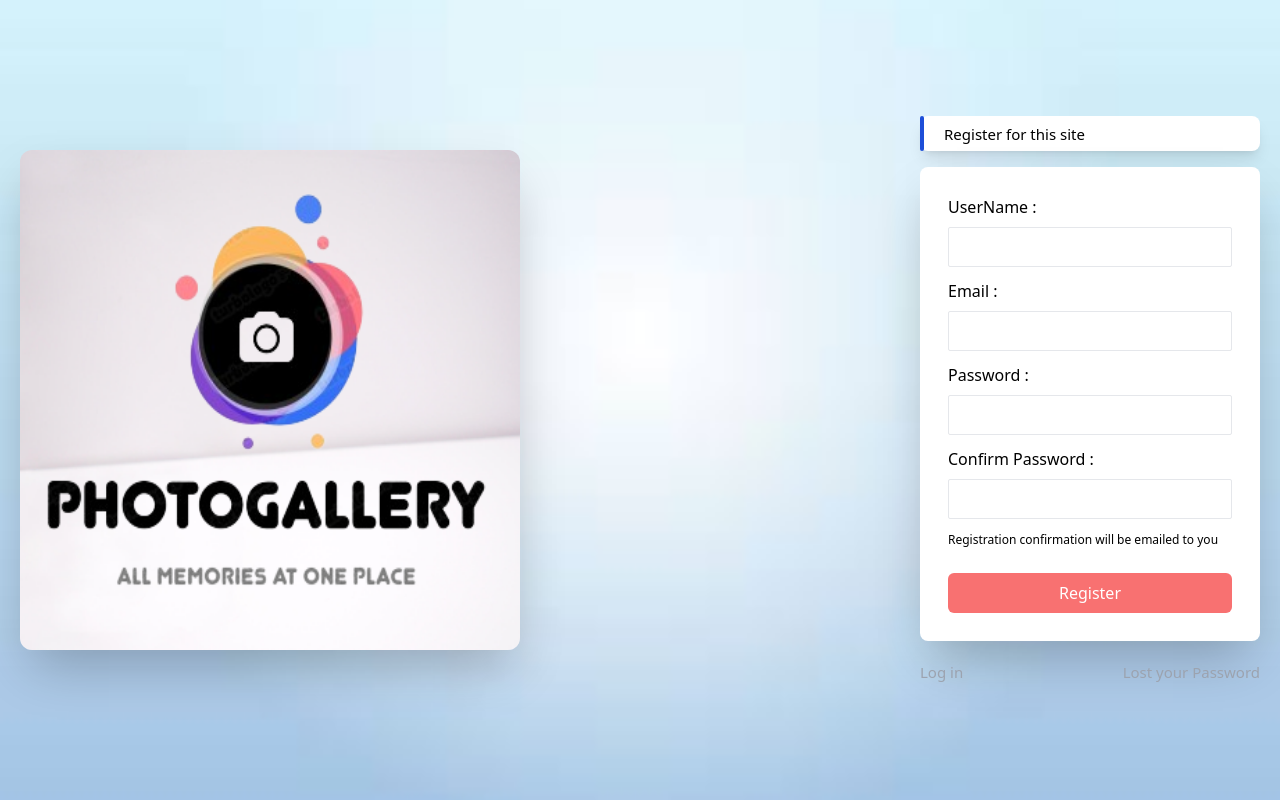
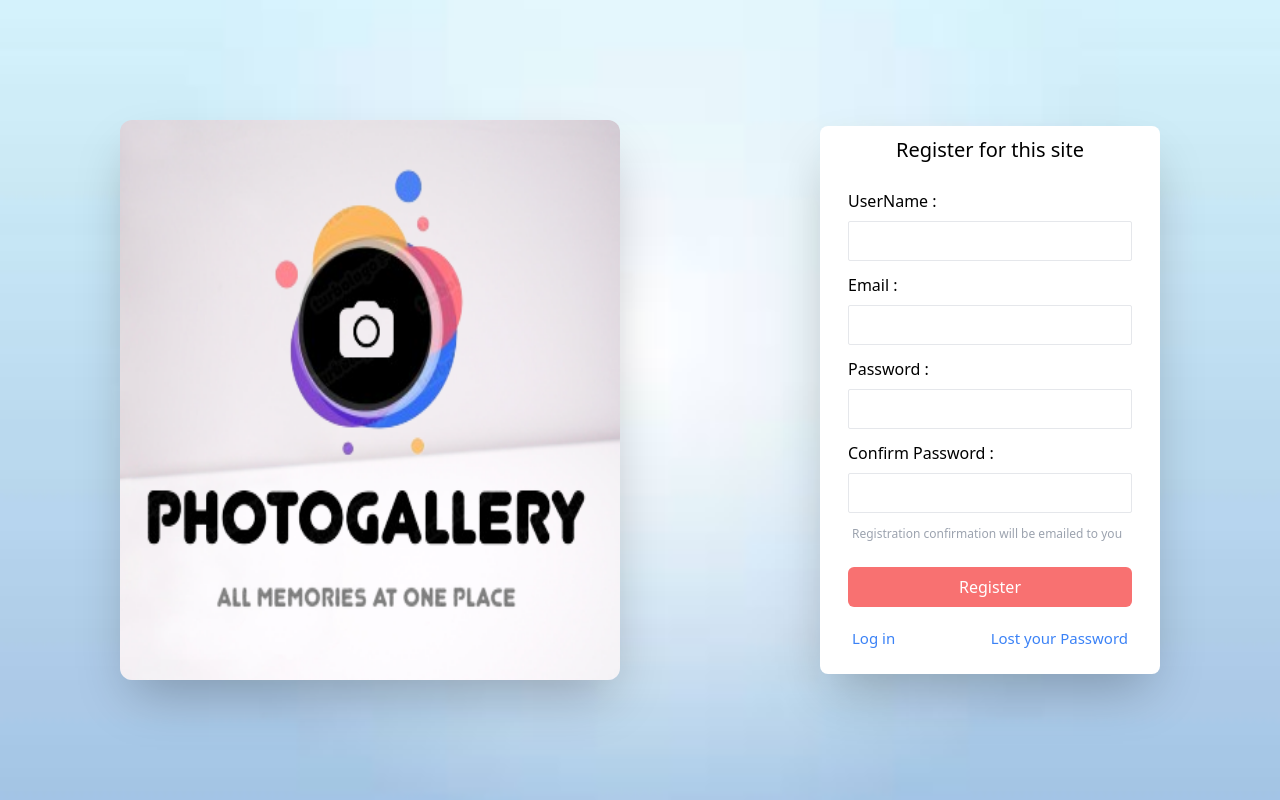
Before and after one commit to AkshatG106/photo-gallery, a React (Create React App) app: page / in a window 1280 px wide. Built offline with nearby package versions, Linux system fonts and the light colour scheme.

Commit message:
second commit

```diff
--- a/src/component/registration/Register.js
+++ b/src/component/registration/Register.js
@@ -1,39 +1,29 @@
 import React from "react";
 import bg from "../../assests/images.jpg";
-import logo from "../../assests/Logo.png";
-// import Lottie from "react-lottie";
-// import animationData from "../../lottie/Animation - 1714035586431.json";
+import logo from "../../assests/NewLogo.png";
+
 const Register = () => {
-  // const defaultOptions = {
-  //   loop: true,
-  //   autoplay: true,
-  //   animationData: animationData,
-  //   rendererSettings: {
-  //     preserveAspectRatio: "xMidYMid slice",
-  //   },
-  // };
-
   return (
     <div
       className="flex justify-center items-center h-screen bg-cover bg-center"
       style={{ backgroundImage: `url(${bg})` }}
     >
-      <div className="mr-[400px]">
+      <div className="mr-[200px]">
         <div className="">
-          <img src={logo} alt="Logo.png" className="w-[500px] h-[500px] rounded-xl shadow-2xl" />
-          {/* <div>
-            <Lottie options={defaultOptions} height={400} width={400} />
-          </div> */}
+          <img
+            src={logo}
+            alt="Logo.png"
+            className="w-[500px] h-[560px] rounded-xl shadow-2xl"
+          />
         </div>
       </div>
-      <div className="flex flex-col">
-        <div className="h-[35px] w-[340px] shadow-lg flex mb-4 bg-white rounded-lg">
-          <div className="bg-blue-700 w-1 h-full rounded-lg"></div>
-          <div className="flex justify-center items-center text-[15px] ml-5">
+      <div className="flex flex-col bg-white shadow-2xl rounded-lg">
+        <div className="flex justify-center items-center h-[35px] w-[340px] rounded-t-lg pt-3">
+          <div className="flex justify-center items-center text-[20px]">
             Register for this site
           </div>
         </div>
-        <div className="shadow-2xl bg-white rounded-lg p-4 w-[340px]">
+        <div className="rounded-b-lg p-4 w-[340px]">
           <form className="m-3">
             <div className="">
               <div>UserName : </div>
@@ -63,21 +53,21 @@
                 className="border h-[40px] rounded-sm mt-2 pl-2 w-full"
               />
             </div>
-            <div className="mt-3 text-[12px]">
+            <div className="mt-3 ml-1 text-[12px] text-gray-400">
               Registration confirmation will be emailed to you
             </div>
             <button className="bg-red-400 w-full rounded-md p-2 text-white mt-6">
               Register
             </button>
           </form>
-        </div>
-        <div className="mt-5 w-[340px] text-[15px]">
-          <div className="flex justify-between text-gray-400">
-            <div>
-              <button className="">Log in</button>
-            </div>
-            <div>
-              <button className="">Lost your Password</button>
+          <div className="mt-3 mx-2 text-[15px] rounded-lg">
+            <div className="flex justify-between text-blue-500">
+              <div className="p-2 rounded-lg bg-white">
+                <button className="">Log in</button>
+              </div>
+              <div className="p-2 rounded-lg bg-white">
+                <button className="">Lost your Password</button>
+              </div>
             </div>
           </div>
         </div>
```
Also changed, not shown: src/assests/3.jpg (added), src/assests/NewLogo.png (added).
